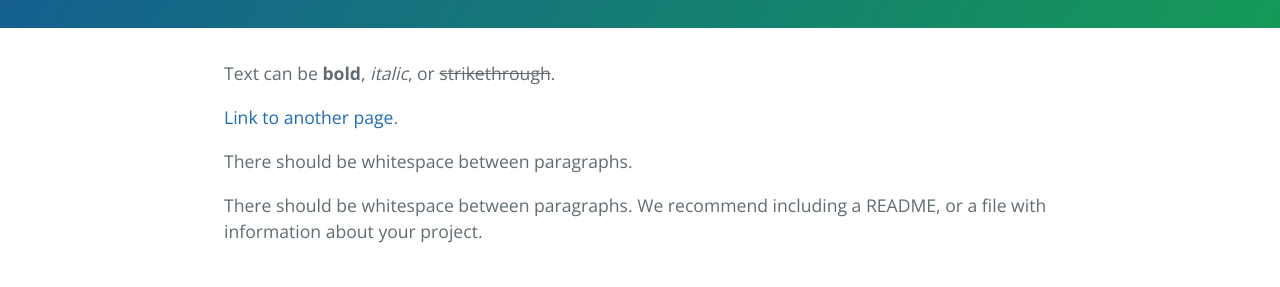
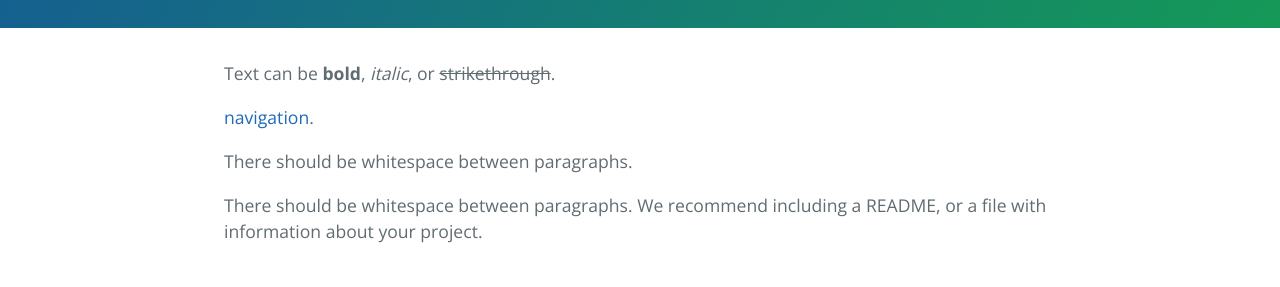
Before and after one commit to Erol99/AF103, a Jekyll site: the page built from index.md, in a window 1280 px wide and 900 px high. Shown: the part 355-642 px from the top of the window. Built offline with Jekyll 4.4.1, drawn with Linux system fonts in a browser that asks for light colours.

Commit message:
Update index.md

```diff
--- a/index.md
+++ b/index.md
@@ -4,7 +4,7 @@ layout: default
 
 Text can be **bold**, _italic_, or ~~strikethrough~~.
 
-[Link to another page](./news.md).
+[navigation](./news.md).
 
 There should be whitespace between paragraphs.
 
```
